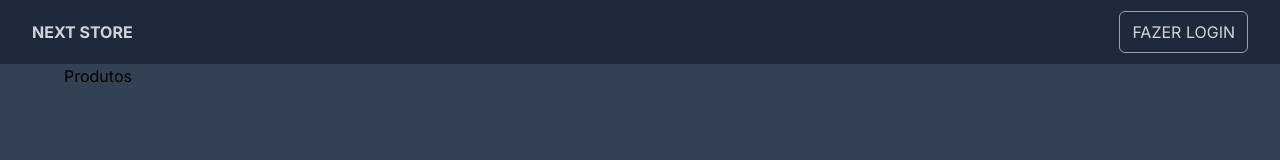
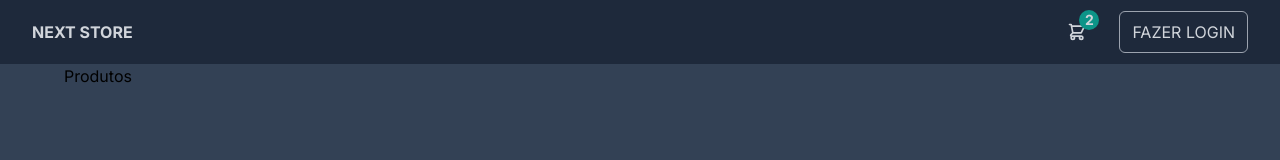
Before and after one commit to DEV-Lemos/next-commerce, a Next.js app: page /product in a window 1280 px wide. Shown: the top 160 px of the page. Built offline with nearby package versions, Linux system fonts and the light colour scheme; no server answers.

Commit message:
Adcionando icone do Carrinho de compras

```diff
--- a/package.json
+++ b/package.json
@@ -25,7 +25,8 @@
         "react-dom": "18.2.0",
         "stripe": "^14.14.0",
         "svix": "^1.16.0",
-        "typescript": "5.3.3"
+        "typescript": "5.3.3",
+        "zustand": "^4.5.0"
     },
     "devDependencies": {
         "autoprefixer": "^10.4.17",
--- a/src/app/components/Navbar.tsx
+++ b/src/app/components/Navbar.tsx
@@ -1,7 +1,10 @@
 import Link from "next/link";
 import { SignInButton, SignedIn, SignedOut, UserButton } from "@clerk/nextjs";
+import { useCartStore } from "@/store";
 
 function NavBar() {
+    //const useStore = useCartStore();
+
     return (
         <nav className="fixed top-0 z-50 flex items-center justify-between w-full px-8 py-2 text-gray-300 bg-slate-800">
             <Link
@@ -11,6 +14,26 @@ function NavBar() {
                 Next Store
             </Link>
             <div className="flex items-center gap-8">
+                <div className="relative flex items-center cursor-pointer">
+                    <svg
+                        xmlns="http://www.w3.org/2000/svg"
+                        className="w-5 h-5"
+                        fill="none"
+                        viewBox="0 0 24 24"
+                        stroke="currentColor"
+                    >
+                        <path
+                            strokeLinecap="round"
+                            strokeLinejoin="round"
+                            strokeWidth="2"
+                            d="M3 3h2l.4 2M7 13h10l4-8H5.4M7 13L5.4 5M7 13l-2.293 2.293c-.63.63-.184 1.707.707 1.707H17m0 0a2 2 0 100 4 2 2 0 000-4zm-8 2a2 2 0 11-4 0 2 2 0 014 0z"
+                        />
+                    </svg>
+                    <span className="absolute flex items-center justify-center w-5 h-5 text-sm font-bold bg-teal-600 rounded-full left-3 bottom-3">
+                        2
+                    </span>
+                </div>
+                <div>
                     <SignedIn>
                         <UserButton />
                     </SignedIn>
@@ -22,6 +45,7 @@ function NavBar() {
                         </SignInButton>
                     </SignedOut>
                 </div>
+            </div>
         </nav>
     );
 }
--- /dev/null
+++ b/src/store.ts
@@ -0,0 +1,22 @@
+import { create } from "zustand";
+import { persist } from "zustand/middleware";
+import { ProductType } from "./types/ProductType";
+
+type CartState = {
+    cart: ProductType[];
+    /* addCart: (product: ProductType) => void;
+    removeFromCart: (productId: string) => void; */
+    isOpen: boolean;
+    toggleCart: () => void;
+};
+
+export const useCartStore = create<CartState>()(
+    persist(
+        (set) => ({
+            cart: [],
+            isOpen: false,
+            toggleCart: () => set((state) => ({ isOpen: !state.isOpen })),
+        }),
+        { name: "cart-storage" }
+    )
+);
```
Also changed, not shown: 1 other file (tests, documents, lock files or other folders). Lines whose indentation alone changed are shown as unchanged.
